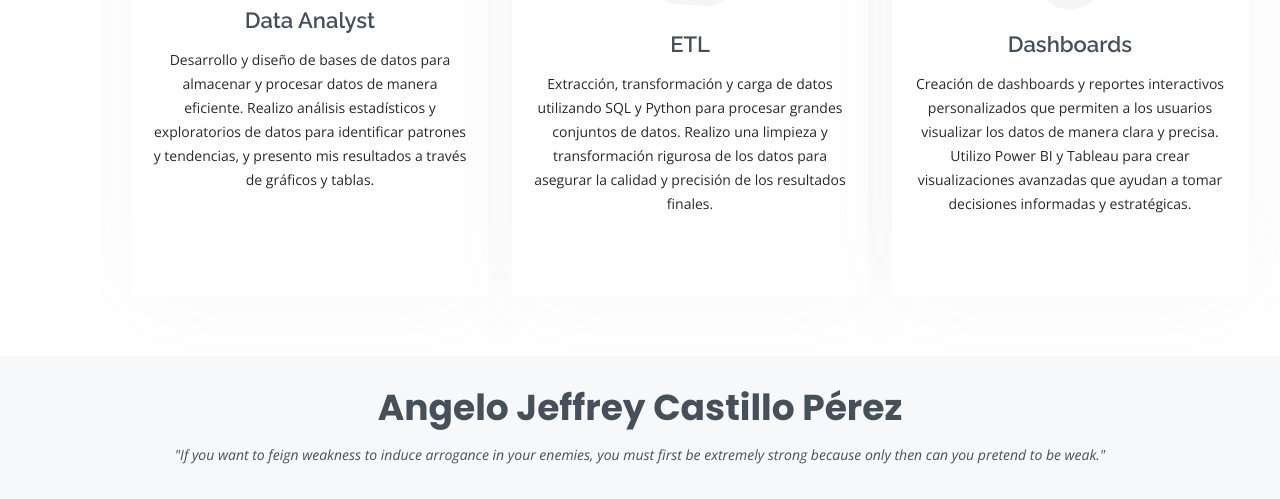
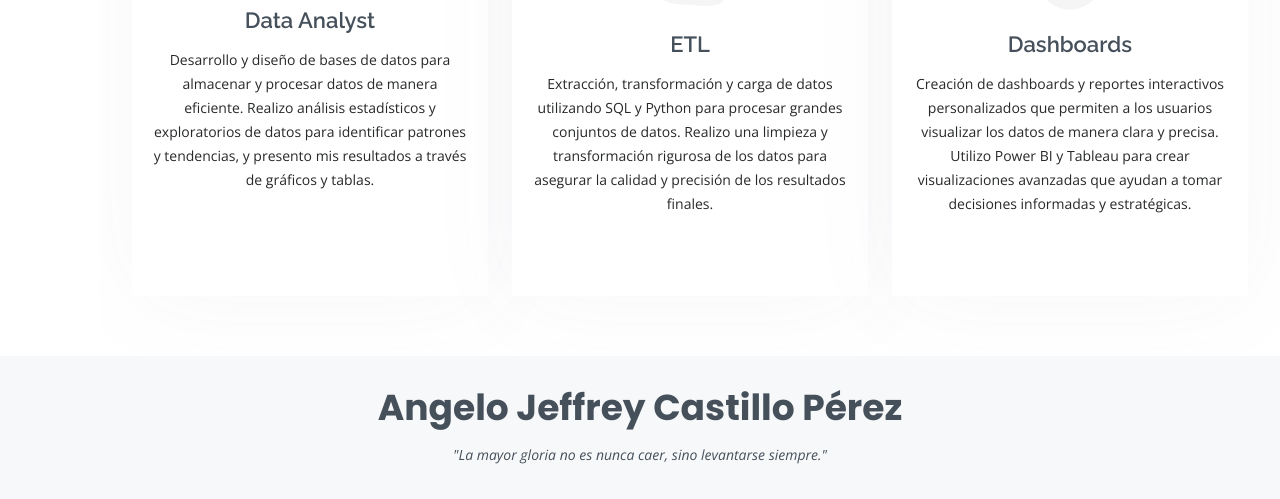
Before and after one commit to AngeloCastilloPerez/AngeloCastilloPerez.github.io, a plain HTML site: page index.html in a window 1280 px wide. Shown: the part 3819-4318 px from the top of the page. Drawn offline with nearby package versions, Linux system fonts and the light colour scheme.

Commit message:
Update index.html
Change Frase final

```diff
--- a/index.html
+++ b/index.html
@@ -445,10 +445,9 @@
   <footer id="footer">
     <div class="container">
       <h3>Angelo Jeffrey Castillo Pérez</h3>
-      <p>"If you want to feign weakness to induce arrogance in your enemies, you must first be extremely strong because only then
-      can you pretend to be weak."</p>
+      <p>"La mayor gloria no es nunca caer, sino levantarse siempre."</p>
       <div class="social-links">
-        <a href="https://twitter.com/AngeloCasell" class="twitter"><i class="bx bxl-twitter"></i></a>
+        <a href="https://twitter.com/AngeloCastilloJ" class="twitter"><i class="bx bxl-twitter"></i></a>
         <a href="https://www.facebook.com/angelocastilloperz" class="facebook"><i class="bx bxl-facebook"></i></a>
         <a href="https://github.com/AngeloCastilloPerez" class="github"><i class="bx bxl-github"></i></a>
         <a href="https://www.linkedin.com/in/castilloperz/" class="linkedin"><i class="bx bxl-linkedin"></i></a>
```
